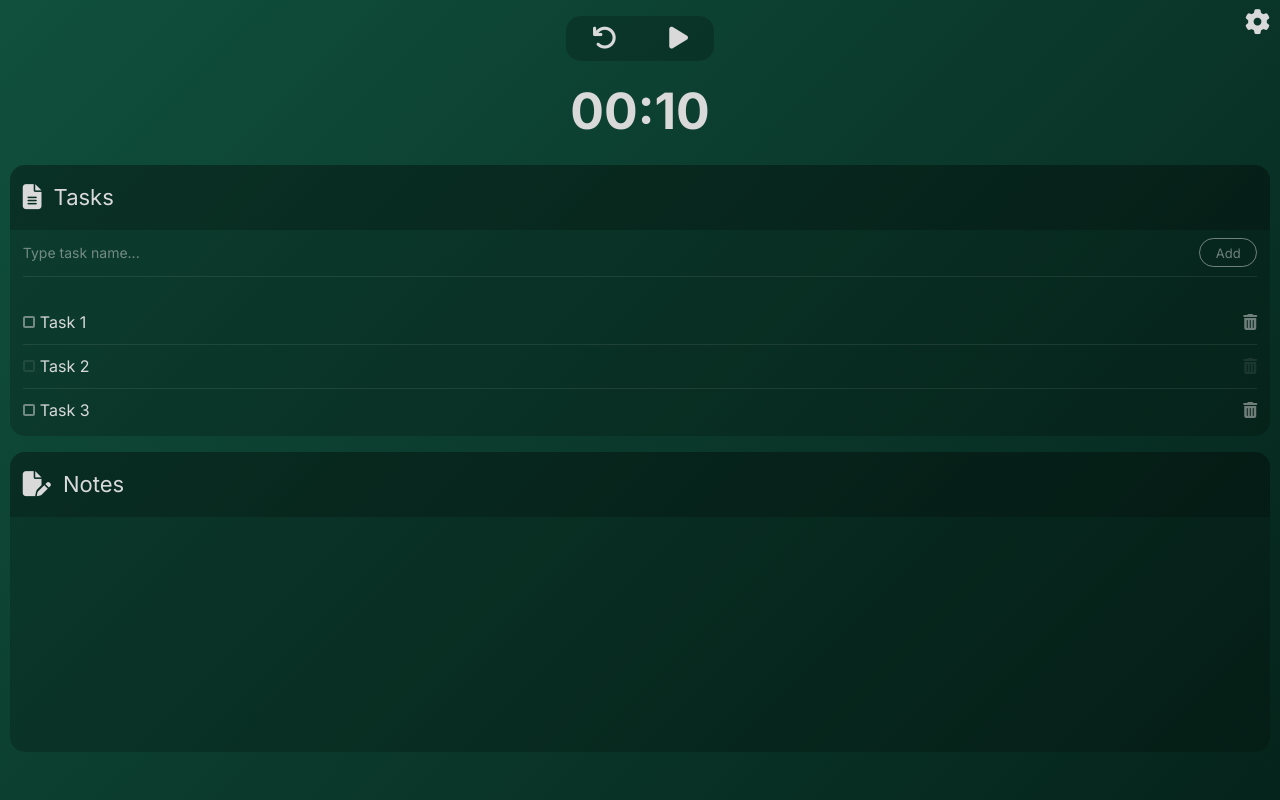
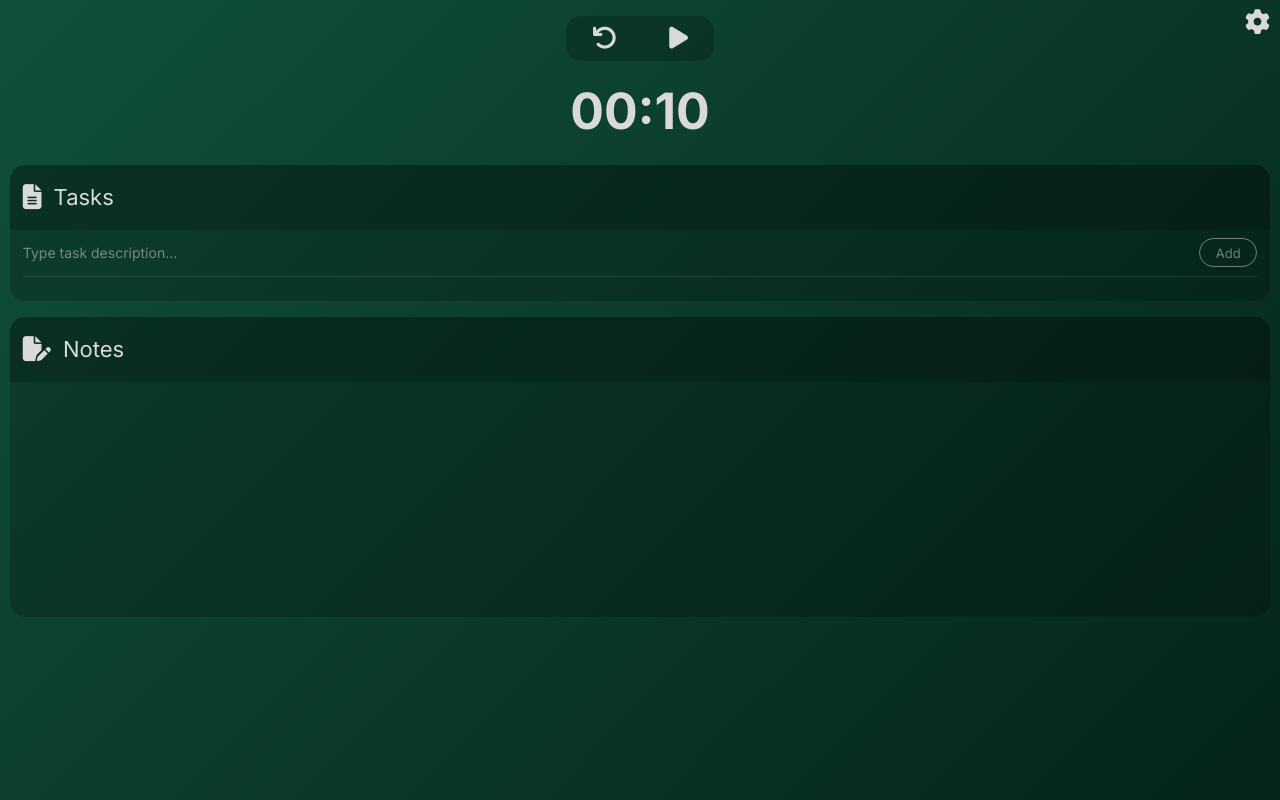
Before and after one commit to marcinn1337/pomodoro, a React (Vite) app: page / in a window 1280 px wide. Built offline with nearby package versions, Linux system fonts and the light colour scheme.

Commit message:
Created tasks list component and add new task function

```diff
--- a/package.json
+++ b/package.json
@@ -9,6 +9,7 @@
     "preview": "vite preview"
   },
   "dependencies": {
+    "nanoid": "^4.0.2",
     "react": "^18.2.0",
     "react-dom": "^18.2.0"
   },
--- a/src/Timer.jsx
+++ b/src/Timer.jsx
@@ -2,57 +2,25 @@ import { useState } from 'react'
 import Settings from './components/Settings'
 import Clock from './components/Clock'
 import Background from './components/Background'
+import Tasks from './components/Tasks'
 
 function Timer() {
 	const [activeSettings, setActiveSettings] = useState(false)
-
+	const [currentPhase, setCurrentPhase] = useState('focus')
 	const toggleSettings = () => {
-		console.log('keb')
 		setActiveSettings(prevActiveSettings => !prevActiveSettings)
 	}
-	const wyslijInfo = () => {
-
+	const fetchCurrentPhase = phase => {
+		setCurrentPhase(phase)
 	}
 	return (
 		<div className='timer'>
-			<Background />
+			<Background currentPhase={currentPhase} />
 			<button onClick={toggleSettings} className='timer__open-settings-btn'>
 				<i className='fa-solid fa-gear'></i>
 			</button>
-			<Clock />
-			<section className='timer__tasks'>
-				<div className='timer__tasks-header section-header'>
-					<i className='fa-solid fa-file-lines'></i>
-					<h4 className='timer__tasks-header-title'>Tasks</h4>
-				</div>
-				<form className='timer__tasks-form'>
-					<input type='text' placeholder='Type task name...' className='timer__tasks-form-input' />
-					<button className='timer__tasks-form-btn'>Add</button>
-				</form>
-				<ul className='timer__tasks-list'>
-					<li className='timer__tasks-list-item'>
-						<input className='timer__tasks-list-item-checkbox' type='checkbox' />
-						<label className='timer__tasks-list-item-name'>Task 1</label>
-						<button className='timer__tasks-list-item-delete'>
-							<i className='fa solid fa-trash'></i>
-						</button>
-					</li>
-					<li className='timer__tasks-list-item done'>
-						<input className='timer__tasks-list-item-checkbox' type='checkbox' />
-						<label className='timer__tasks-list-item-name'>Task 2</label>
-						<button className='timer__tasks-list-item-delete'>
-							<i className='fa solid fa-trash'></i>
-						</button>
-					</li>
-					<li className='timer__tasks-list-item'>
-						<input className='timer__tasks-list-item-checkbox' type='checkbox' />{' '}
-						<label className='timer__tasks-list-item-name'>Task 3</label>
-						<button className='timer__tasks-list-item-delete'>
-							<i className='fa solid fa-trash'></i>
-						</button>
-					</li>
-				</ul>
-			</section>
+			<Clock fetchCurrentPhase={fetchCurrentPhase} />
+			<Tasks />
 			<section className='timer__notes'>
 				<div className='timer__notes-header section-header'>
 					<i className='fa-solid fa-file-pen'></i>
--- a/src/components/Background.jsx
+++ b/src/components/Background.jsx
@@ -1,17 +1,24 @@
-export default function Background() {
+export default function Background(props) {
 	const colorHues = {
 		focus: JSON.parse(localStorage.getItem('pomodoroSettings')).focusBgHue,
 		shortBreak: JSON.parse(localStorage.getItem('pomodoroSettings')).shortBreakBgHue,
 		longBreak: JSON.parse(localStorage.getItem('pomodoroSettings')).longBreakBgHue,
 	}
-	const bgColors = {
-		focusBg: `linear-gradient(135deg, hsl(${colorHues.focus},66%, 19%) 0%, hsl(${colorHues.focus},75%,8%) 100%)`,
-		shortBreakBg: `linear-gradient(135deg, hsl(${colorHues.shortBreak},66%, 19%) 0%, hsl(${colorHues.shortBreak},75%,8%) 100%)`,
-		longBreakBg: `linear-gradient(135deg, hsl(${colorHues.longBreak},66%, 19%) 0%, hsl(${colorHues.longBreak},75%,8%) 100%)`,
+	const getCurrentBg = () => {
+		switch (props.currentPhase) {
+			case 'focus':
+				return `linear-gradient(135deg, hsl(${colorHues.focus},66%, 19%) 0%, hsl(${colorHues.focus},75%,8%) 100%)`
+			case 'shortBreak':
+				return `linear-gradient(135deg, hsl(${colorHues.shortBreak},66%, 19%) 0%, hsl(${colorHues.shortBreak},75%,8%) 100%)`
+			case 'longBreak':
+				return `linear-gradient(135deg, hsl(${colorHues.longBreak},66%, 19%) 0%, hsl(${colorHues.longBreak},75%,8%) 100%)`
+			default:
+				break
+		}
 	}
 
 	const styles = {
-		background: `${bgColors.focusBg}`,
+		background: getCurrentBg(),
 	}
-	return <div style={styles} className='root-background'></div>
+	return <div style={styles} className='timer__background'></div>
 }
--- a/src/components/Clock.jsx
+++ b/src/components/Clock.jsx
@@ -2,11 +2,12 @@ import { useState, useEffect, useRef } from 'react'
 import alarmSfx from '../sfx/alarmSfx.mp3'
 import clickSfx from '../sfx/clickSfx.mp3'
 
+export default function Clock(props) {
 	// Get settings values from local storage
 	const timeValues = {
 		focusTime: JSON.parse(localStorage.getItem('pomodoroSettings')).focusTime,
-	shortBreakTime: JSON.parse(localStorage.getItem('pomodoroSettings')).shortBreakTime * 3,
-	longBreakTime: JSON.parse(localStorage.getItem('pomodoroSettings')).longBreakTime * 1,
+		shortBreakTime: JSON.parse(localStorage.getItem('pomodoroSettings')).shortBreakTime,
+		longBreakTime: JSON.parse(localStorage.getItem('pomodoroSettings')).longBreakTime,
 	}
 	const autoStart = JSON.parse(localStorage.getItem('pomodoroSettings')).autoStart
 	const backgroundSoundOn = JSON.parse(localStorage.getItem('pomodoroSettings')).backgroundSoundOn
@@ -25,7 +26,7 @@ const setTimeValues = currentPhase => {
 		}
 	}
 
-export default function Clock() {
+	// States and refs
 	const currentPhase = useRef('focus')
 	const [secondsLeft, setSecondsLeft] = useState(setTimeValues(currentPhase.current))
 	const [isRunning, setIsRunning] = useState(false)
@@ -34,6 +35,7 @@ export default function Clock() {
 	const clickSfxRef = useRef()
 	const alarmSfxRef = useRef()
 	const backgroundSfxRef = useRef()
+
 	// Clearing clock on component dismount
 	useEffect(() => {
 		return () => stopClock()
@@ -50,6 +52,7 @@ export default function Clock() {
 
 		alarmSoundOn ? alarmSfxRef.current.play() : null
 		currentPhase.current = setNextPhase()
+		sendCurrentPhaseInfo(currentPhase.current)
 
 		if (!autoStart) {
 			backgroundSoundOn ? backgroundSfxRef.current.pause() : null
@@ -96,10 +99,12 @@ export default function Clock() {
 				return 'focus'
 			default:
 				pomodorosCount.current += 1
-				console.log(pomodorosCount.current)
 				if (pomodorosCount.current === 3) return 'longBreak'
 				return 'shortBreak'
 		}
+	}
+	const sendCurrentPhaseInfo = phase => {
+		props.fetchCurrentPhase(phase)
 	}
 	// Displaying 0 before number when it's less than 10. Makes clock more aesthetic
 	const formattedMinutes =
--- a/src/components/Settings.jsx
+++ b/src/components/Settings.jsx
@@ -29,20 +29,10 @@ export default function Settings(props) {
 
 	const updateSettings = e => {
 		const { name, value, type, checked } = e.target
-		console.log(name, type, value)
 		setSettings(prevSettings => {
 			return {
 				...prevSettings,
 				[name]: type === 'checkbox' ? checked : value,
-			}
-		})
-	}
-	const updateBgColor = e => {
-		const { name, value } = e.target
-		setSettings(prevSettings => {
-			return {
-				...prevSettings,
-				[name]: `linear-gradient(135deg, hsl(${value},66%, 19%) 0%, hsl(${value},75%,8%) 100%)`,
 			}
 		})
 	}
--- /dev/null
+++ b/src/components/Tasks.jsx
@@ -0,0 +1,48 @@
+import { useState, useEffect } from 'react'
+import { nanoid } from 'nanoid'
+
+function Tasks() {
+	const [taskList, setTaskList] = useState(JSON.parse(localStorage.getItem('pomodoroTaskList')) || [])
+	const [taskInput, setTaskInput] = useState('')
+	const updateInput = e => setTaskInput(e.target.value)
+
+	// Save taskList to local storage when taskList is updated
+	useEffect(() => {
+		localStorage.setItem('pomodoroTaskList', JSON.stringify(taskList))
+	}, [taskList])
+
+	const addNewTask = () => {
+		setTaskList(prevTaskList =>
+			prevTaskList.unshift({
+				id: nanoid(),
+				description: taskInput,
+			})
+		)
+	}
+	const JSXtaskItems = taskList.map(taskItem => (
+		<Task key={taskItem.id} id={taskItem.id} description={taskItem.description} />
+	))
+	return (
+		<section className='timer__tasks'>
+			<div className='timer__tasks-header section-header'>
+				<i className='fa-solid fa-file-lines'></i>
+				<h4 className='timer__tasks-header-title'>Tasks</h4>
+			</div>
+			<form className='timer__tasks-form'>
+				<input
+					value={taskInput}
+					onChange={updateInput}
+					type='text'
+					placeholder='Type task description...'
+					className='timer__tasks-form-input'
+				/>
+				<button onClick={addNewTask} className='timer__tasks-form-btn'>
+					Add
+				</button>
+			</form>
+			<ul className='timer__tasks-list'>{JSXtaskItems}</ul>
+		</section>
+	)
+}
+
+export default Tasks
--- a/src/css/index.css
+++ b/src/css/index.css
@@ -32,15 +32,6 @@ body {
   -webkit-font-smoothing: antialiased;
 }
 
-.root-background {
-  position: absolute;
-  top: 0;
-  bottom: 0;
-  left: 0;
-  right: 0;
-  z-index: -10;
-}
-
 .timer {
   position: relative;
   padding-block: 1em;
@@ -58,6 +49,14 @@ body {
   min-height: 100vh;
   background-color: transparent;
   z-index: 0;
+}
+.timer__background {
+  position: absolute;
+  top: 0;
+  bottom: 0;
+  left: 0;
+  right: 0;
+  z-index: -10;
 }
 
 .timer__open-settings-btn {
```
Also changed, not shown: src/components/TaskItem.jsx (added, +11 -0 lines), src/sass/index.scss (+9 -8 lines), 2 other files (tests, documents, lock files or other folders). Lines whose indentation alone changed are shown as unchanged.
